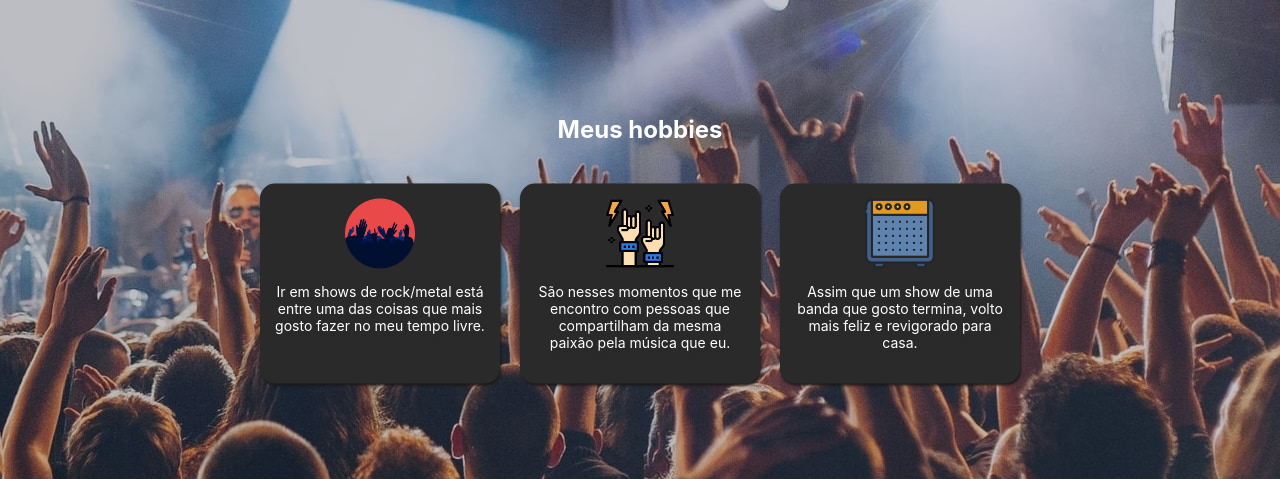
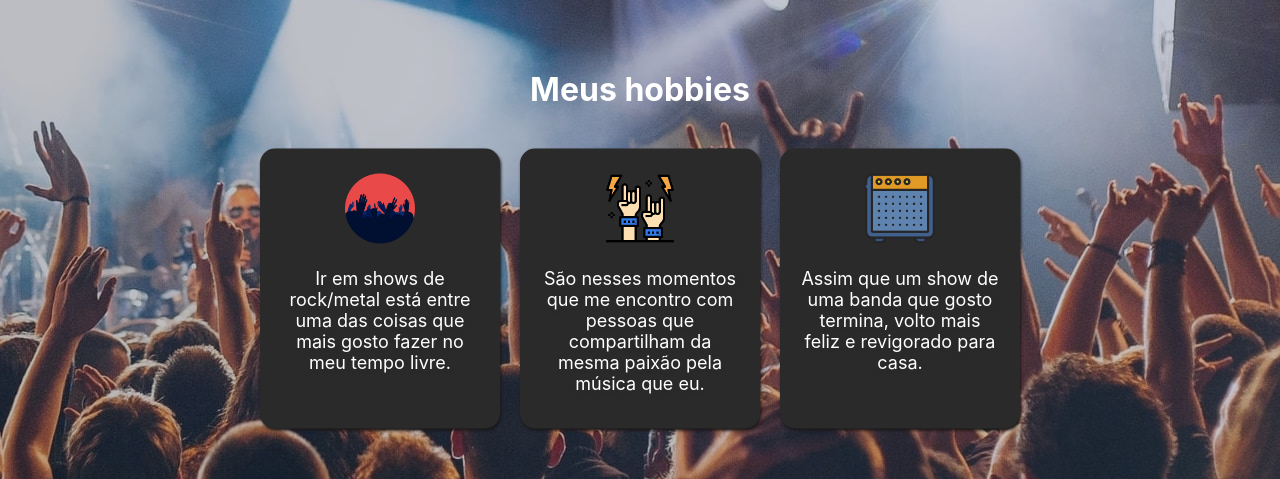
Before and after one commit to getulio-souza/personal-overview-fiap-react, a React (Create React App) app: page / in a window 1280 px wide. Shown: the part 2016-2495 px from the top of the page. Built offline with nearby package versions, Linux system fonts and the light colour scheme.

Commit message:
bugfix: hobbies-section

```diff
--- a/src/Assets/global/global.js
+++ b/src/Assets/global/global.js
@@ -13,10 +13,12 @@ export const MainSection = styled.div`
 
 export const MainTitle = styled.h1 `
     text-align: center;
+    font-size:32px;
 `;
 
 export const ImgContainer = styled.img`
     width: 100%;
-    height: 100%;
+    height: 100;
     opacity:0.7;
+    object-fit:cover;
 `;
--- a/src/Components/about-me/about.js
+++ b/src/Components/about-me/about.js
@@ -28,8 +28,6 @@ import ApiCep from '../../services/ApiCep'
    async function SearchCepInfo() {
      if (input === Number('05761190')  && setCep.cep === '') {
        return true;
-     } else {
-       alert('Cep inváliado. Por favor, informe apenas o CEP:05761190')
      }
 
      //função que chama a API
--- a/src/Components/about-me/about.styles.js
+++ b/src/Components/about-me/about.styles.js
@@ -1,11 +1,13 @@
 import styled from 'styled-components'
+
+import { Colors } from '../../shared/DesignTokens';
 
 export const InfoContainer = styled.article `
     position: absolute;
     top: 50%;
     left: 50%;
     transform: translate(-50%, -50%);
-    color: white;
+    color: ${Colors.TEXT_WHITE};
 `;
 
 export const InfoBoxContainer = styled.div `
--- a/src/Components/hobbies/hobbies.styles.js
+++ b/src/Components/hobbies/hobbies.styles.js
@@ -14,8 +14,11 @@ export const HobbiesBox = styled.div`
     background-color: #2a2a2a;
     padding:15px;
     border-radius:15px;
-    min-height:200px;
-    min-width:240px;
+    min-height: 280px;
+    max-height: 280px;
+    width: 240px;
+    min-width: 240px;
+    max-width: 240px;
     box-shadow: rgb(26, 23, 23) 1px 2px 3px;
     transition: 0.5s;
     &:hover{
@@ -25,10 +28,16 @@ export const HobbiesBox = styled.div`
 `;
 
 export const HobbieText = styled.div`
-   font-size:14px;
+    font-size:18px;
     padding-top:10px;
+    max-width: 200px;
+    min-width: 200px;
+    margin: 0 auto;
 `;
 
 export const HobbiesImg = styled.img `
    width:70px;
+   min-width:70px;
+   max-width:70px;
+   padding: 10px 0px;
 `;
--- a/src/shared/DesignTokens.js
+++ b/src/shared/DesignTokens.js
@@ -1,3 +1,8 @@
 export const MainTitle = {
     BIG_TEXT: '40px'
 }
+
+
+export const Colors = {
+    TEXT_WHITE: '#FFF'
+}
```
